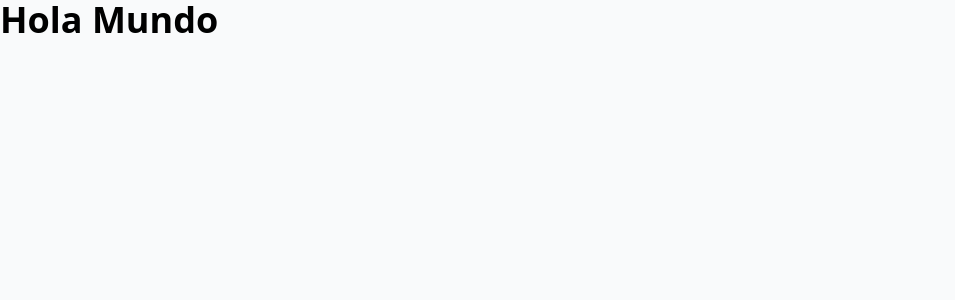
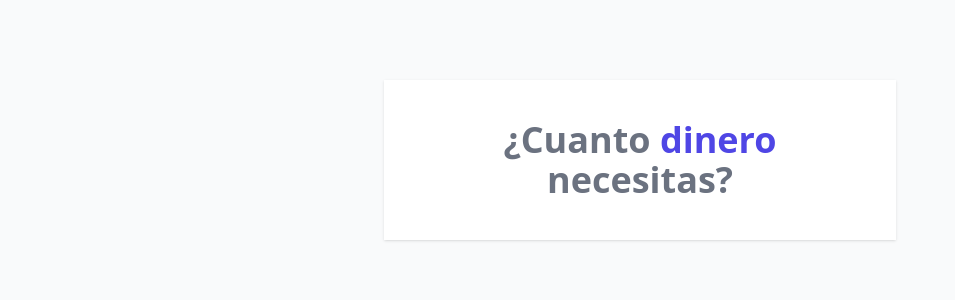
Before and after one commit to PeterArce96/cotizador-vue, a Vue app: page / in a window 1280 px wide. Shown: the top 300 px of the page, without its empty margins (0-955 px from the left). Built offline with nearby package versions, Linux system fonts and the light colour scheme.

Commit message:
cotizador - Componente Header

```diff
--- a/src/App.vue
+++ b/src/App.vue
@@ -1,7 +1,9 @@
 <script setup>
-
+  import Header from './components/Header.vue'
 </script>
 
 <template>
-  <h1 class="text-4xl font-black">Hola Mundo</h1>
+  <div class="my-20 max-w-lg mx-auto bg-white shadow p-10">
+    <Header />
+  </div>
 </template>
--- /dev/null
+++ b/src/components/Header.vue
@@ -0,0 +1,5 @@
+<template>
+    <h1 class="text-4xl font-extrabold text-gray-500 text-center">
+        ¿Cuanto <span class="text-indigo-600">dinero</span> necesitas?
+    </h1>
+</template>
```
Also changed, not shown: vue.txt (added).
